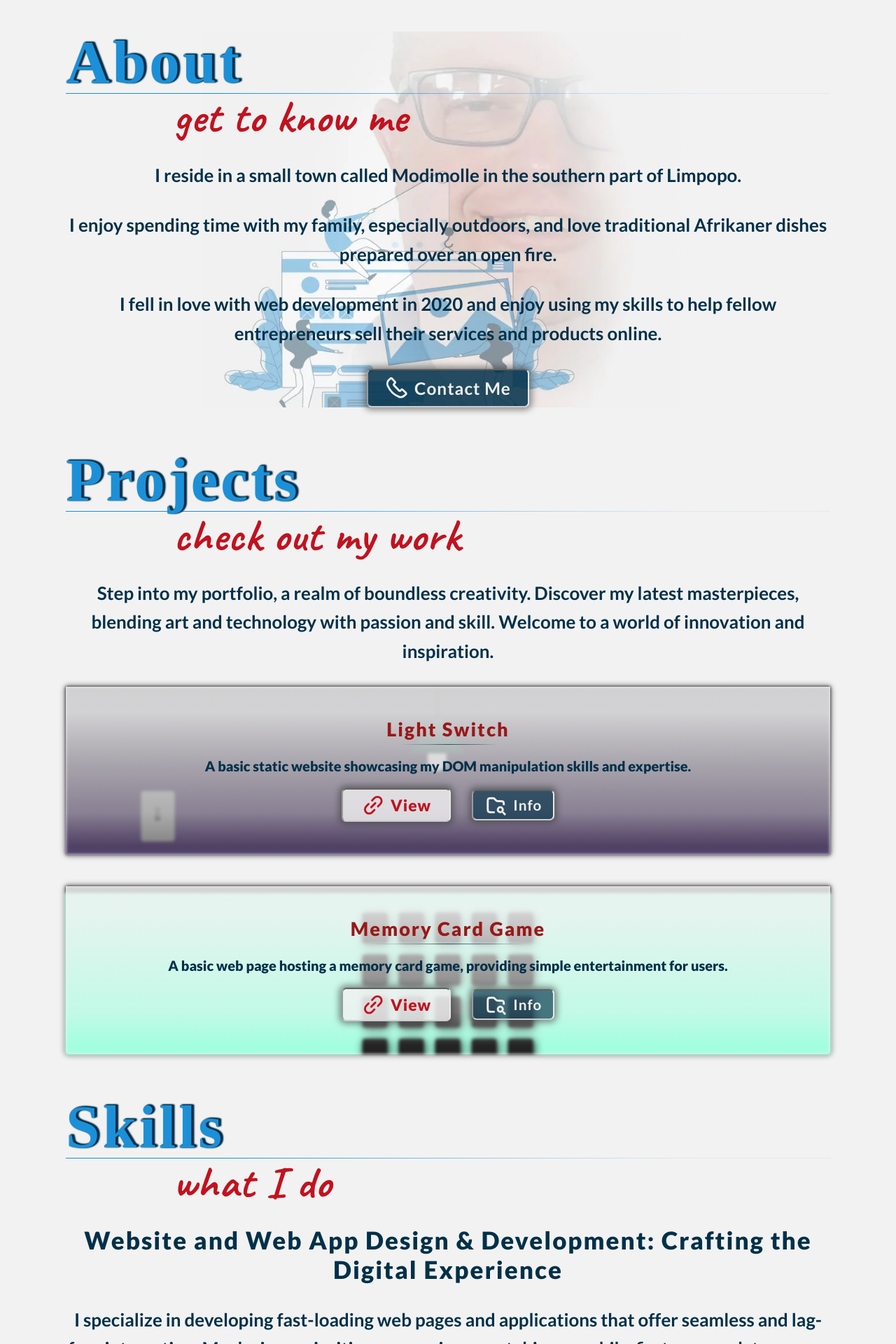
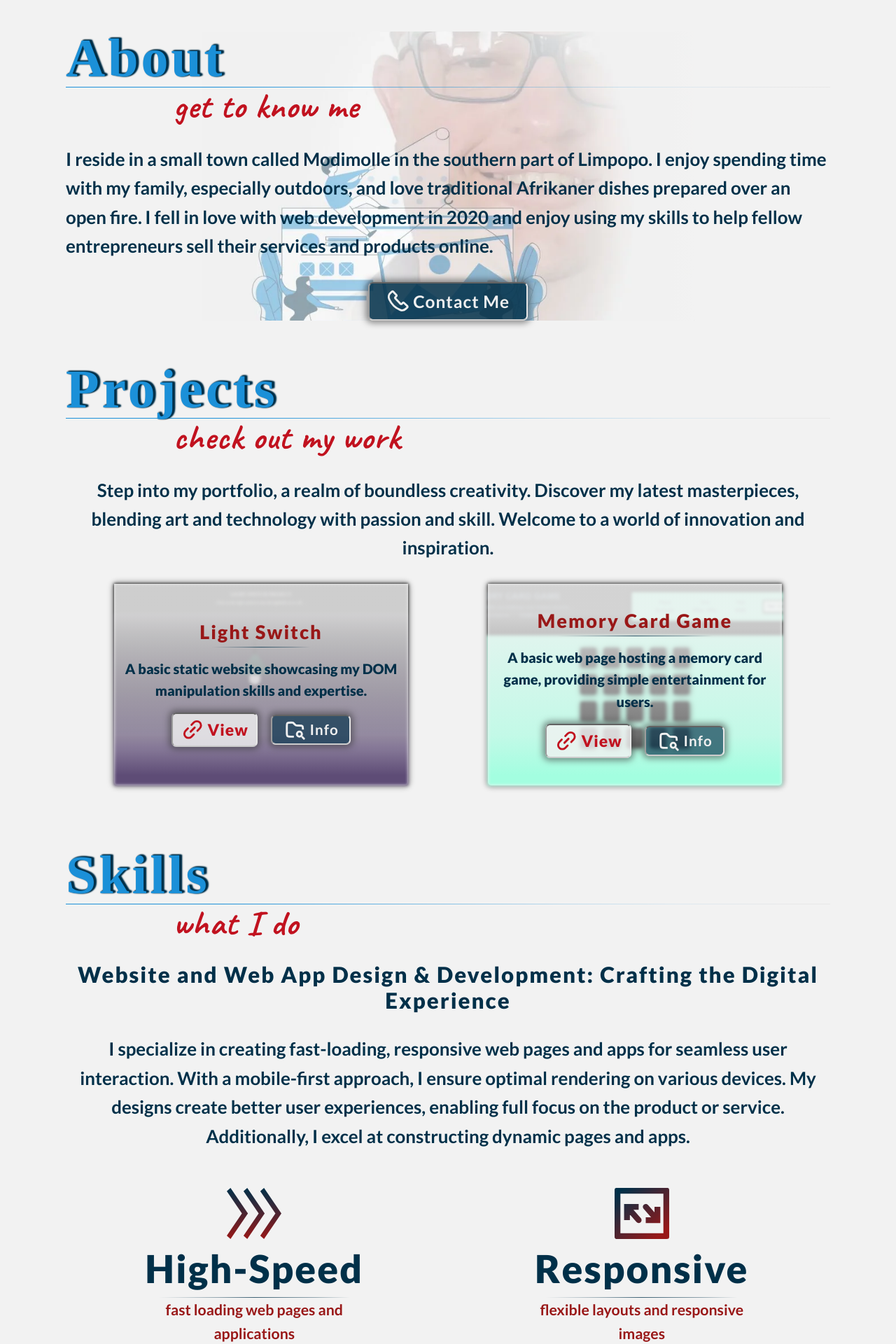
Before and after one commit to SVDwebtech/profile001, a web app: file index.html in a window 1280 px wide. Shown: the part 800-2720 px from the top of the page at 70% size. Run offline with its HTML, style and script files only (its server is not run), Linux system fonts and the light colour scheme; some libraries are stand-ins or nearby versions; some web fonts are replaced.

Commit message:
write media queries for responsiveness of main section accross some screen sizes

```diff
--- a/css/styles.css
+++ b/css/styles.css
@@ -193,6 +193,14 @@ body {
   line-height: 1;
   letter-spacing: 1px;
 }
+@media (min-width: 37.5em) {
+  .headingH2Container__headingH2 {
+    font-size: clamp(calc(2.2rem + 2.6vh - 2rem), 10vw, calc(5.8rem + 2.6vh - 2rem));
+  }
+  .headingH2Container__subheadingH2 {
+    font-size: clamp(calc(2.2rem + 1.7vh - 2rem), 6vw, calc(4.4rem + 1.7vh - 2rem));
+  }
+}
 
 .headingH3Container {
   font-family: "Lato", sans-serif;
@@ -209,6 +217,11 @@ body {
   color: #003049;
   line-height: 1.2;
 }
+@media (min-width: 37.5em) {
+  .headingH3Container__headingH3--blue {
+    font-size: clamp(calc(1.4rem + .9vh - 2rem), 5vw, calc(3.6rem + .9vh - 2rem));
+  }
+}
 .headingH3Container__headingH3--project {
   color: #991818;
   font-size: 1.8rem;
@@ -216,6 +229,11 @@ body {
 .headingH3Container__headingH3--skills {
   color: #003049;
   font-size: clamp(calc(2.8rem + 2.3vh - 2rem), 8vw, calc(5rem + 2.3vh - 2rem));
+}
+@media (min-width: 37.5em) {
+  .headingH3Container__headingH3--skills {
+    font-size: clamp(calc(1.6rem + 4.1vh - 2rem), 4.3vw, calc(3.6rem + 4.1vh - 2rem));
+  }
 }
 .headingH3Container__subheadingH3 {
   color: #c1121f;
@@ -245,7 +263,13 @@ body {
 }
 .paragraph--skills {
   color: #991818;
+  font-size: clamp(calc(1.9rem + 2.1vh - 2rem), 4vw, calc(2.3rem + 2.1vh - 2rem));
   text-align: center;
+}
+@media (min-width: 37.5em) {
+  .paragraph--skills {
+    font-size: clamp(calc(1.9rem + 2vh - 2rem), 3vw, calc(2.3rem + 2.1vh - 2rem));
+  }
 }
 @media (max-width: 350px) and (min-height: 750px) {
   .paragraph--contactItem {
@@ -365,7 +389,7 @@ body {
   display: flex;
   justify-content: center;
   align-items: center;
-  gap: 0.5rem;
+  gap: 0.25rem;
   background-color: #003049;
   border-top: 2px solid #626262;
   border-left: 2px solid #9c9c9c;
@@ -405,7 +429,7 @@ body {
 }
 .btn--primaryBtn-white-portfolioCard {
   background-color: rgba(242, 242, 242, 0.8);
-  padding: 0.175em 1.125em;
+  padding: 0.175em 0.5em;
 }
 .btn--secondaryBtn {
   background-color: rgba(0, 48, 73, 0.5);
@@ -424,10 +448,43 @@ body {
   height: 2.3rem;
 }
 
+@media (min-width: 56.25em) {
+  .aboutSection > .btn {
+    margin-top: 2rem;
+  }
+}
+
+.cardPortfolioContainer {
+  display: flex;
+  flex-direction: column;
+  justify-content: center;
+  align-items: stretch;
+  gap: 3rem;
+}
+@media (min-width: 600px) {
+  .cardPortfolioContainer {
+    flex-direction: row;
+    flex-wrap: wrap;
+    justify-content: space-evenly;
+    gap: 3rem;
+  }
+}
+
 .cardPortfolio {
   border-radius: 5px;
   box-shadow: 0 0 7px 3px rgba(51, 51, 51, 0.4);
+  min-width: 100%;
   position: relative;
+}
+@media (min-width: 785px) {
+  .cardPortfolio {
+    min-width: min(310px, 100%);
+  }
+}
+@media (min-width: 75em) {
+  .cardPortfolio {
+    min-width: min(420px, 100%);
+  }
 }
 .cardPortfolio__cardImage {
   filter: blur(2px);
@@ -436,7 +493,12 @@ body {
   background-repeat: no-repeat;
   background-size: cover;
   width: 100%;
-  min-height: 30vh;
+  min-height: 32vh;
+}
+@media (min-width: 56.25em) {
+  .cardPortfolio__cardImage {
+    min-height: 36vh;
+  }
 }
 @media (max-width: 320px) and (min-height: 750px) {
   .cardPortfolio__cardImage {
@@ -473,7 +535,12 @@ body {
   flex-direction: row;
   justify-content: center;
   align-items: center;
-  gap: 2rem;
+  gap: 3rem;
+}
+@media (min-width: 37.5em) {
+  .cardPortfolio__cta {
+    gap: 1.25rem;
+  }
 }
 @media (max-width: 320px) and (min-height: 750px) {
   .cardPortfolio__cta {
@@ -482,10 +549,26 @@ body {
   }
 }
 
+.cardSkillsContainer {
+  display: flex;
+  flex-direction: column;
+  justify-content: center;
+  align-items: center;
+  gap: 0.5rem;
+}
+@media (min-width: 37.5em) {
+  .cardSkillsContainer {
+    flex-direction: row;
+    align-items: flex-start;
+    flex-wrap: wrap;
+    gap: 1rem;
+  }
+}
+
 .cardSkills {
   background-color: #f2f2f2;
   max-width: 450px;
-  padding: 2.5rem;
+  padding: 1rem;
   margin: 0 auto 0.5rem;
 }
 .cardSkills__figure {
@@ -495,6 +578,22 @@ body {
   display: block;
   width: clamp(5rem, 18vw, 10rem);
   margin: 0 auto;
+}
+@media (min-width: 37.5em) {
+  .cardSkills {
+    max-width: 250px;
+  }
+  .cardSkills__img {
+    width: clamp(calc(1.8rem + 4vw), 8vh, calc(4.2rem + 4vw));
+  }
+}
+@media (min-width: 56.25em) {
+  .cardSkills {
+    max-width: 373px;
+  }
+  .cardSkills__img {
+    width: clamp(calc(1.8rem + 4vw), 8vh, calc(4.2rem + 4vw));
+  }
 }
 
 .contactForm {
@@ -558,7 +657,7 @@ body {
   border: 0;
   height: 1px;
   background-image: linear-gradient(to right, rgba(0, 0, 0, 0) 10%, rgba(0, 48, 73, 0.4) 35%, rgba(0, 48, 73, 0.75) 50%, rgba(0, 48, 73, 0.4) 75%, rgba(0, 0, 0, 0) 90%);
-  margin: 0.5rem auto 0;
+  margin: 0.85rem auto 0;
 }
 .headingH4 {
   margin-bottom: 1rem;
@@ -762,12 +861,24 @@ body {
   flex-wrap: wrap;
   justify-content: center;
   align-items: center;
-  gap: 5rem;
-  margin: 3rem 0 4.5rem;
+  gap: 2.5rem;
+  margin: 1.5rem 0 2.8rem;
 }
 .techStack__img {
-  width: clamp(5rem, 20.5vw, 18rem);
+  width: clamp(4rem, 12vw, 8rem);
   filter: drop-shadow(0 15px 10px rgba(0, 0, 0, 0.6));
+}
+@media (min-width: 37.5em) {
+  .techStack__img {
+    width: clamp(6rem, 12vw, 10rem);
+    filter: drop-shadow(0 12px 7px rgba(0, 0, 0, 0.5));
+  }
+}
+@media (min-width: 56.25em) {
+  .techStack__img {
+    width: clamp(3rem, 5vw, 7rem);
+    filter: drop-shadow(0 12px 7px rgba(0, 0, 0, 0.5));
+  }
 }
 
 .footer {
@@ -997,6 +1108,11 @@ body {
 .main__aboutSection > * {
   margin-bottom: 2rem;
 }
+@media (min-width: 56.25em) {
+  .main__aboutSection > .paragraph {
+    display: inline;
+  }
+}
 .main__aboutSection::after {
   content: "";
   background: linear-gradient(to left, #f2f2f2, rgba(242, 242, 242, 0) 5%), url("../img/about/AboutMeBackgroundImage.webp");
--- a/index.html
+++ b/index.html
@@ -154,6 +154,8 @@
                     blending art and technology with passion and skill. Welcome to a world of
                     innovation and inspiration.</p>
 
+                <div class="portfolioSection__cardPortfolioContainer cardPortfolioContainer">
+
                     <article class="portfolioSection__cardPortfolio cardPortfolio">
 
                         <div class="cardPortfolio__cardImage cardPortfolio__cardImage--light"></div>
@@ -247,6 +249,8 @@
 
                     </article>
 
+                </div>
+
             </section>
 
             <section class="main__skillsSection skillsSection">
@@ -267,14 +271,14 @@
 
                 <article class="skillsSection__userX userX">
 
-                    <p class="paragraph paragraph--userX">I specialize in developing
-                        fast-loading web pages and applications that offer seamless and lag-free
-                        interaction. My designs prioritize responsiveness, taking
-                        a mobile-first approach to ensure optimal rendering across
-                        various devices and screen sizes. By creating better user
-                        experiences, I enable users to focus on the product or
-                        service at hand. Moreover, I excel at constructing dynamic
-                        pages and apps that truly come to life.</p>
+                    <p class="paragraph paragraph--userX">I specialize in creating fast-loading,
+                        responsive web pages and apps for seamless user interaction. With a
+                        mobile-first approach, I ensure optimal rendering on various devices.
+                        My designs create better user experiences, enabling full focus on the
+                        product or service. Additionally, I excel at constructing dynamic
+                        pages and apps.</p>
+
+                    <div class="skillsSection__cardSkillsContainer cardSkillsContainer">
 
                         <article class="skillsSection__cardSkills cardSkills">
                             <figure class="cardSkills__figure">
@@ -319,6 +323,10 @@
                             </div>
                             <p class="cardSkills__paragraph paragraph paragraph--skills onlyParagraph">active and dynamic content to improve user experience</p>
                         </article>
+
+                    </div>
+
+
 
                 </article>
 
--- a/sass/components/_heading.scss
+++ b/sass/components/_heading.scss
@@ -56,7 +56,7 @@
         border: 0;
         height: 1px;
         background-image: linear-gradient(to right, rgba(0,0,0,0) 10%, rgba($cp-darkBlue, 0.4) 35%, rgba($cp-darkBlue, 0.75) 50%, rgba($cp-darkBlue, 0.4) 75%, rgba(0,0,0,0) 90%);
-        margin: 0.5rem auto 0;
+        margin: 0.85rem auto 0;
     }
 
     &__subheadingH3 {
--- a/sass/components/_paragraph.scss
+++ b/sass/components/_paragraph.scss
@@ -1,7 +1,6 @@
 .paragraph {
     @include respond(tab-port) {
-        // margin: 0 auto;
-        // max-width: 650px;
+
     }
 
 }
--- a/sass/layout/_main.scss
+++ b/sass/layout/_main.scss
@@ -17,6 +17,12 @@
 
         & > * {
             margin-bottom: 2rem;
+        }
+
+        @include respond(tab-land) {
+            & > .paragraph {
+                display: inline;
+            }
         }
     }
 
```
Also changed, not shown: sass/base/_typography.scss (+31 -2 lines), sass/components/_button.scss (+8 -2 lines), sass/components/_cardPortfolio.scss (+39 -3 lines), sass/components/_cardSkills.scss (+34 -1 lines), sass/components/_techStack.scss (+13 -4 lines). Lines whose indentation alone changed are shown as unchanged.
